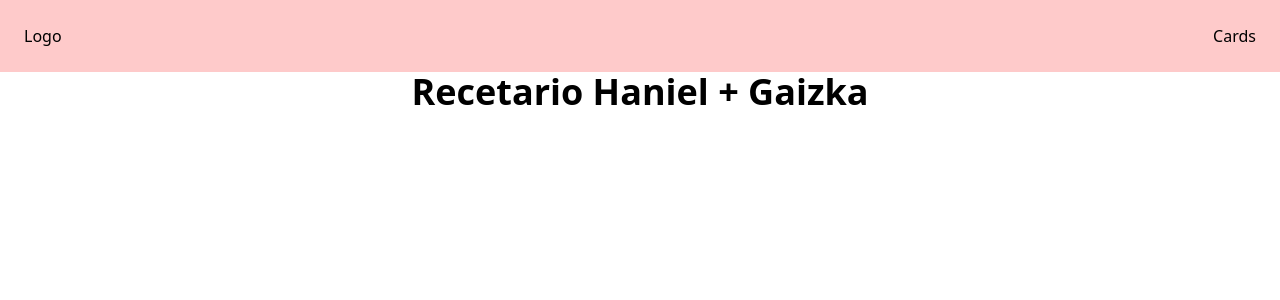
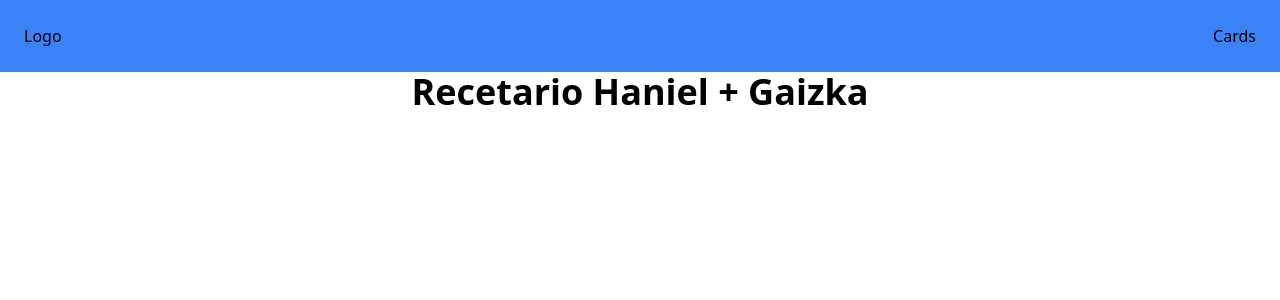
Before and after one commit to HanielOntiveros/recetario, a React (Vite) app: page / in a window 1280 px wide. Shown: the top 300 px of the page. Built offline with nearby package versions, Linux system fonts and the light colour scheme.

Commit message:
Changing nav color test

```diff
--- a/components/Nabvar.jsx
+++ b/components/Nabvar.jsx
@@ -2,7 +2,7 @@ import React from "react";
 
 export default function Nabvar() {
   return (
-    <div className="bg-red-200 flex justify-between items-center w-full px-6 py-6">
+    <div className="bg-blue-500 flex justify-between items-center w-full px-6 py-6">
       <div>Logo</div>
       <div>Cards</div>
     </div>
```
